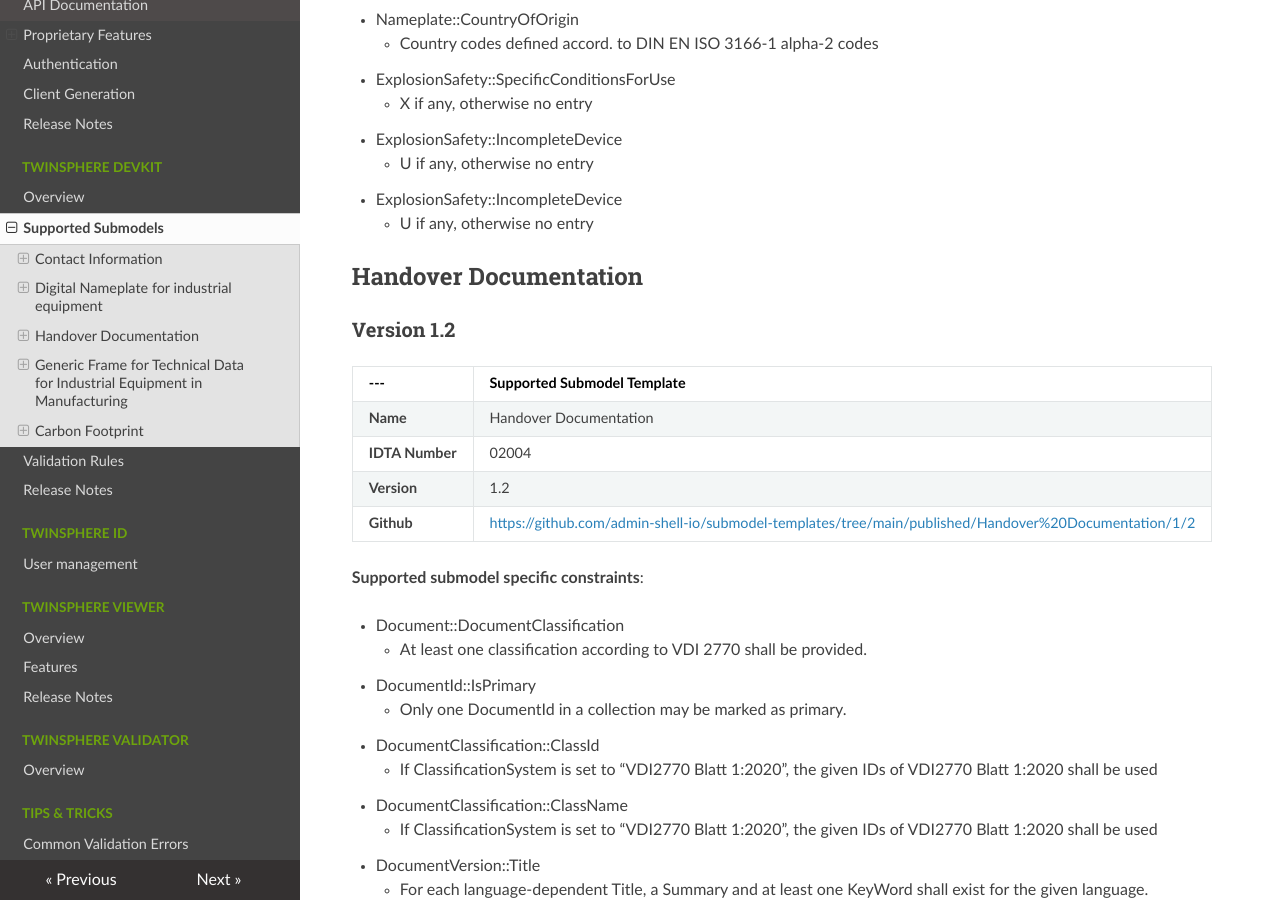
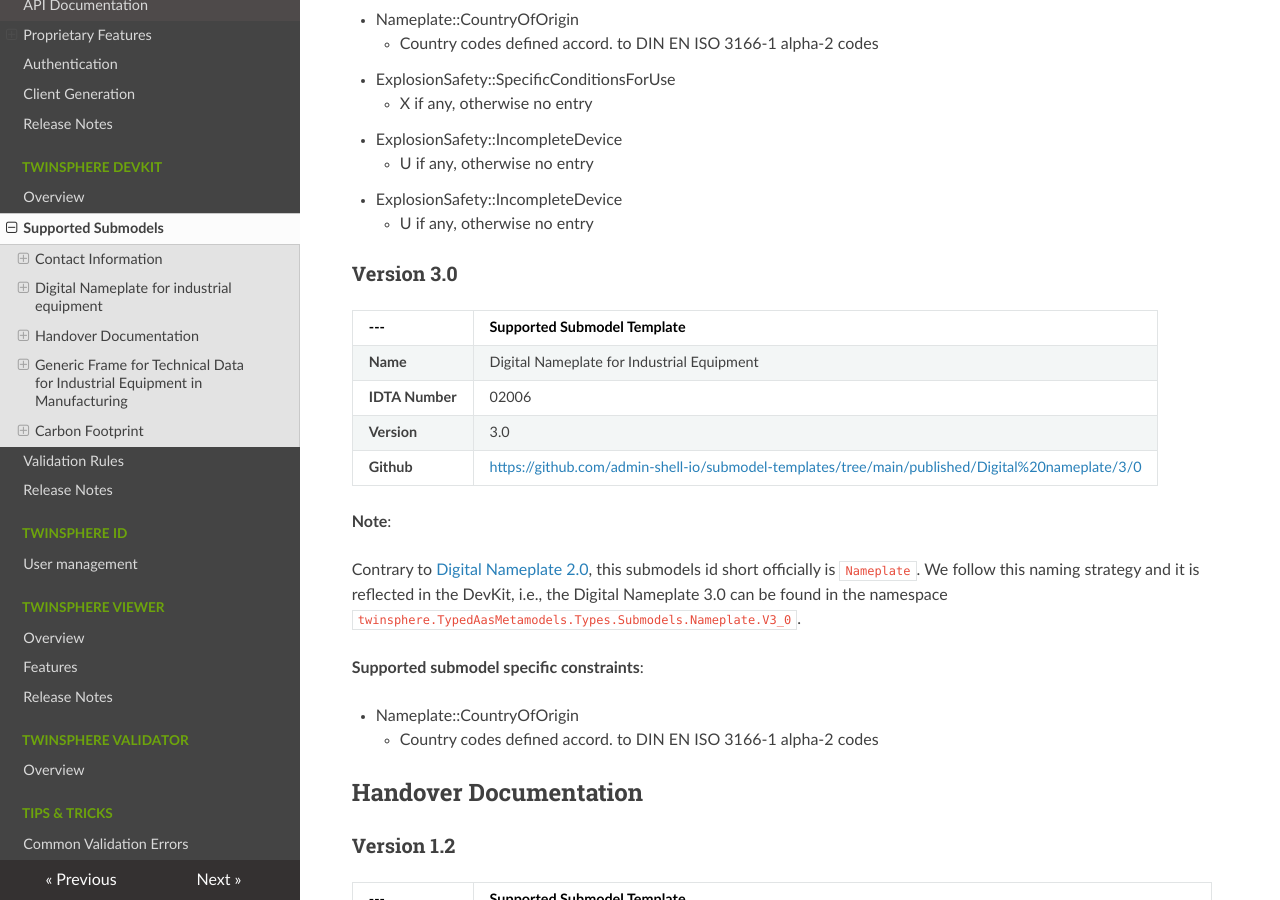
Before and after one commit to twinsphere/twinsphere.github.io, an MkDocs documentation site: the page built from docs/tam-submodels.md, in a window 1280 px wide and 900 px high, scrolled down 908 px. Built offline with MkDocs 1.6.1, drawn with Linux system fonts in a browser that asks for light colours; nearby versions of some CDN libraries.

Commit message:
feat(tam): add section on DigitalNameplate 3.0

```diff
--- a/docs/tam-submodels.md
+++ b/docs/tam-submodels.md
@@ -36,6 +36,27 @@
     - U if any, otherwise no entry
 - ExplosionSafety::IncompleteDevice
     - U if any, otherwise no entry
+
+### Version 3.0
+
+| ---             | Supported Submodel Template                                                                        |
+|-----------------|----------------------------------------------------------------------------------------------------|
+| **Name**        | Digital Nameplate for Industrial Equipment                                                         |
+| **IDTA Number** | 02006                                                                                              |
+| **Version**     | 3.0                                                                                                |
+| **Github**      | <https://github.com/admin-shell-io/submodel-templates/tree/main/published/Digital%20nameplate/3/0> |
+
+**Note**:
+
+Contrary to [Digital Nameplate
+2.0](https://github.com/admin-shell-io/submodel-templates/tree/main/published/Digital%20nameplate/2/0), this submodels
+id short officially is `Nameplate`. We follow this naming strategy and it is reflected in the DevKit, i.e., the Digital
+Nameplate 3.0 can be found in the namespace `twinsphere.TypedAasMetamodels.Types.Submodels.Nameplate.V3_0`.
+
+**Supported submodel specific constraints**:
+
+- Nameplate::CountryOfOrigin
+    - Country codes defined accord. to DIN EN ISO 3166-1 alpha-2 codes
 
 ## Handover Documentation
 
```
